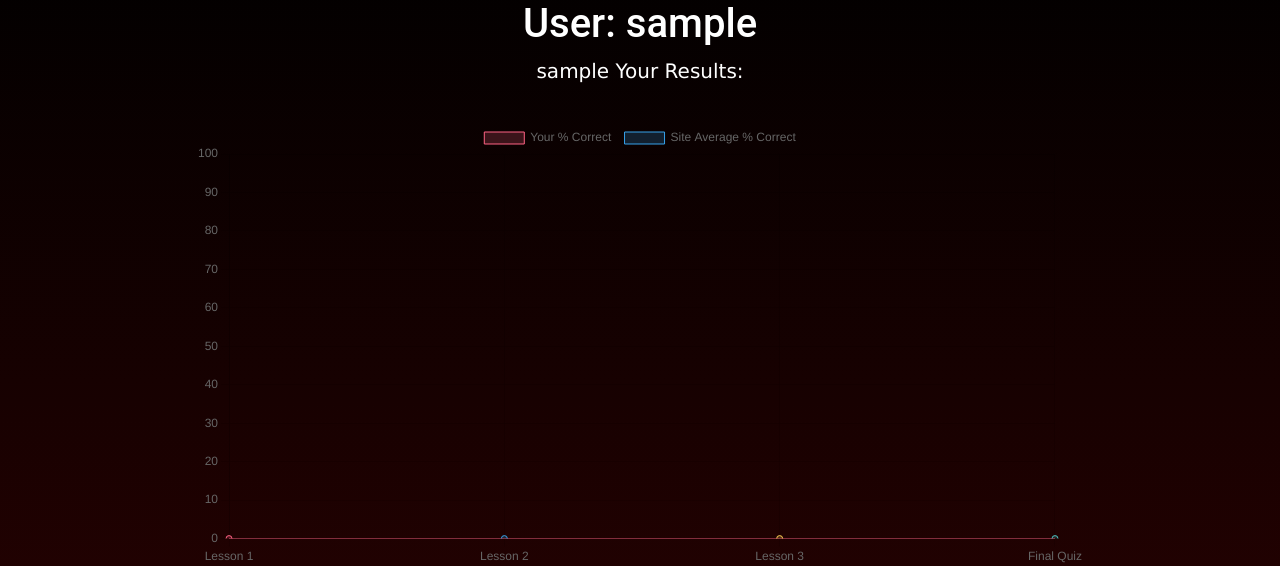
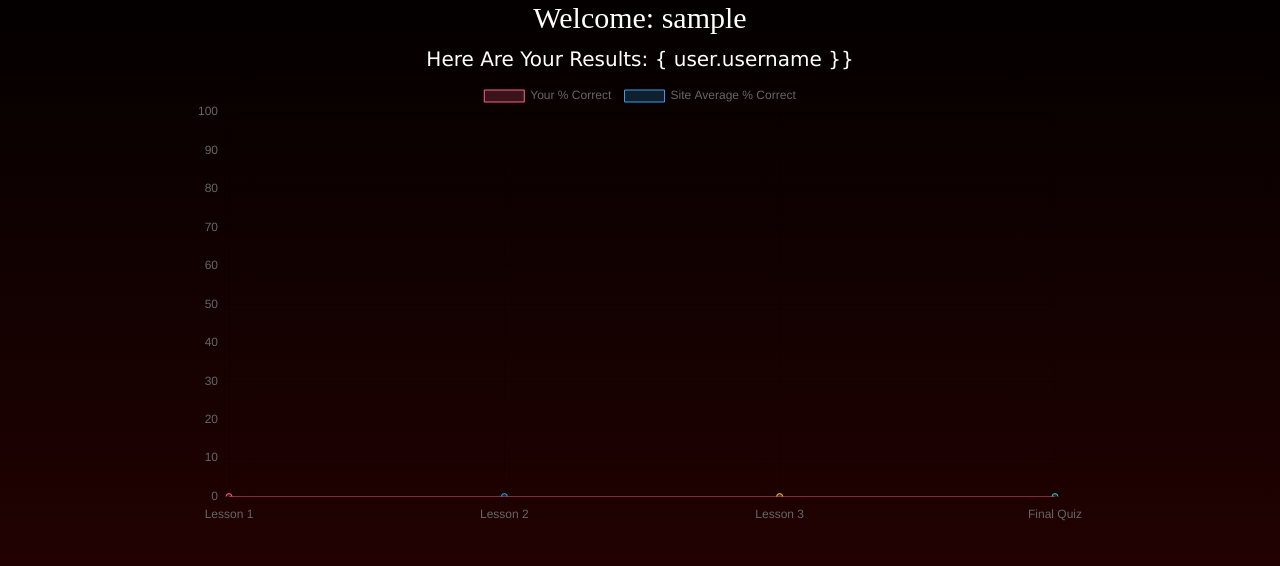
Before and after one commit to JakeL1001/pokertutorial, a Flask app: a page that uses pokerapp/templates/base.html in a window 1280 px wide. Shown: the part 72-638 px from the top of the page. Run offline with Flask 2, Linux system fonts and the light colour scheme; the visitor is signed in with stand-in values (Sample User, id 1); data comes from the database, SQL or seed files in the repository; data that the repository does not hold is empty; a map, chart or similar area stays blank; parts of the project's set-up code (start-up, migrations or seed data) failed here and were passed over; some libraries are stand-ins or nearby versions.

Commit message:
final update #1

```diff
--- a/pokerapp/static/styles/custom.css
+++ b/pokerapp/static/styles/custom.css
@@ -20,6 +20,8 @@
     /* white headings */
     color: white;
     text-align: center;
+    font-family: "Sans Serif    ";
+    font-size: 30px;
 }
 
 audio {
@@ -71,6 +73,12 @@
 
 .container {
     max-width: 960px;
+}
+
+.container-user {
+    max-height: 60px;
+    border-color: #e5e5e5;
+
 }
 
 .container-big {
--- a/pokerapp/templates/base.html
+++ b/pokerapp/templates/base.html
@@ -27,12 +27,13 @@
         <a class="navbar-brand" href="{{ url_for('home') }}">
             <img src='https://images.vexels.com/media/users/3/151229/isolated/preview/3fbd44975e2287324c2ee8d5f4017c67-spades-card-icon-by-vexels.png' width='30' style="height:auto;" alt="logo"> Poker Basics
         </a>
-        <div class="container-fluid">
-            <button class="navbar-toggler" type="button" data-bs-toggle="collapse" data-bs-target="#navbarSupportedContent">
+
+            <button class="navbar-toggler" type="button" data-toggle="collapse" data-target="#collapsibleNavbar">
                 <span class="navbar-toggler-icon"></span>
             </button>
-            <div class="collapse navbar-collapse" id="navbarSupportedContent">
-                <ul class="navbar-nav me-auto mb-2 mb-lg-0">
+            <div class="container-fluid">
+            <div class="collapse navbar-collapse" id="collapsibleNavbar">
+                <ol class="navbar-nav me-auto mb-2 mb-lg-0">
                     <li class="nav-item">
                         <a class="nav-link" href="{{ url_for('home') }}">Home</a>
                     </li>
@@ -59,7 +60,7 @@
                         <!--link to page for aggregate data display-->
                         <a class="nav-link" href="{{ url_for('stats')}}" tabindex="-1">Stats</a>
                     </li>
-                </ul>
+                </ol>
             </div>
         </div>
     </nav>
--- a/pokerapp/templates/stats.html
+++ b/pokerapp/templates/stats.html
@@ -8,6 +8,8 @@
     }
 </style> {%endblock%}{% block content %}
 <script src="https://cdnjs.cloudflare.com/ajax/libs/Chart.js/3.2.0/chart.min.js" integrity="sha512-VMsZqo0ar06BMtg0tPsdgRADvl0kDHpTbugCBBrL55KmucH6hP9zWdLIWY//OTfMnzz6xWQRxQqsUFefwHuHyg==" crossorigin="anonymous"></script>
+
+<h1>Aggregate Results and Usage Statistics</h1>
 
 <!-- Interactive charts containing data -->
 <div class='container'>
--- a/pokerapp/templates/user.html
+++ b/pokerapp/templates/user.html
@@ -8,10 +8,10 @@
     }
 </style>{%endblock%}{% block content %}
 
-<h1>User: {{ user.username }}</h1>
-<p>
-    {{ user.username }} Your Results:
-</p>
+<div class = 'container-user'>
+<h1> Welcome: {{ user.username }}</h1>
+<p> Here Are Your Results: { user.username }} </p>
+</div>
 <script src="https://cdnjs.cloudflare.com/ajax/libs/Chart.js/3.2.0/chart.min.js" integrity="sha512-VMsZqo0ar06BMtg0tPsdgRADvl0kDHpTbugCBBrL55KmucH6hP9zWdLIWY//OTfMnzz6xWQRxQqsUFefwHuHyg==" crossorigin="anonymous"></script>
 
 
```
